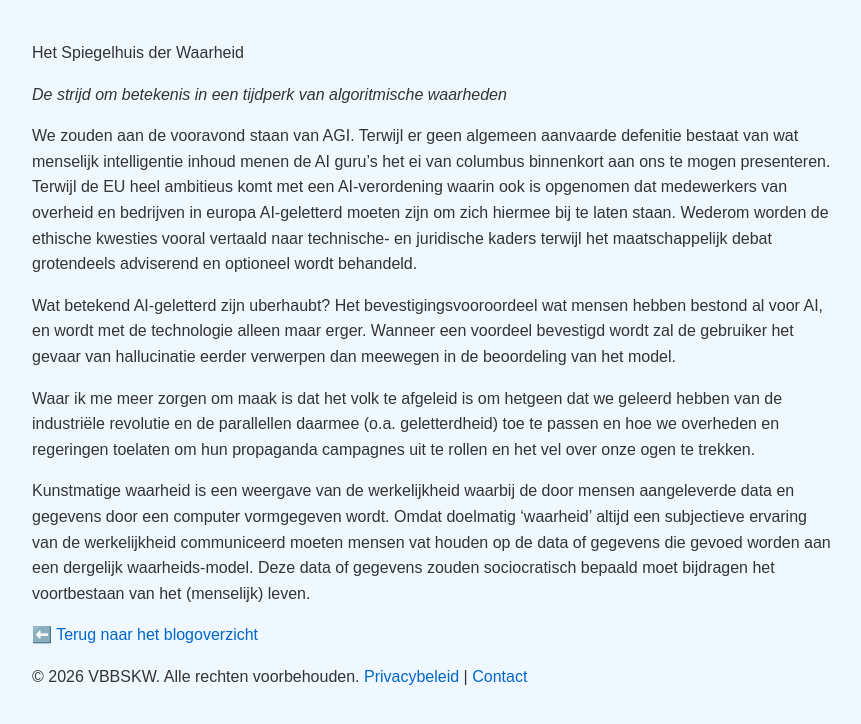
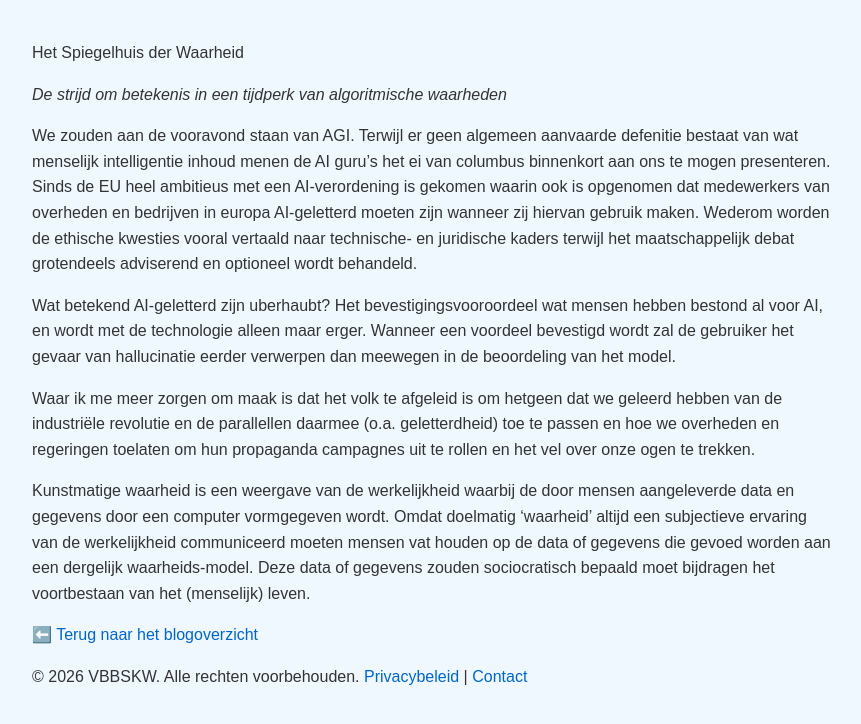
Before and after one commit to Klikblitser/VBBSKW, a Jekyll site: the page built from _posts2/2026-03-05-Het Spiegelhuis der Waarheid.md, in a window 1280 px wide. Shown: the top 724 px of the page, without its empty margins (208-1069 px from the left). Built offline with Jekyll 4.4.1, drawn with Linux system fonts in a browser that asks for light colours.

Commit message:
nieuwe post

```diff
--- a/_posts2/2026-03-05-Het Spiegelhuis der Waarheid.md
+++ b/_posts2/2026-03-05-Het Spiegelhuis der Waarheid.md
@@ -20,7 +20,7 @@ Het Spiegelhuis der Waarheid
 
 
 
-We zouden aan de vooravond staan van AGI. Terwijl er geen algemeen aanvaarde defenitie bestaat van wat menselijk intelligentie inhoud menen de AI guru's het ei van columbus binnenkort aan ons te mogen presenteren. Terwijl de EU heel ambitieus komt met een AI-verordening waarin ook is opgenomen dat medewerkers van overheid en bedrijven in europa AI-geletterd moeten zijn om zich hiermee bij te laten staan. Wederom worden de ethische kwesties vooral vertaald naar technische- en juridische kaders terwijl het maatschappelijk debat grotendeels adviserend en optioneel wordt behandeld.
+We zouden aan de vooravond staan van AGI. Terwijl er geen algemeen aanvaarde defenitie bestaat van wat menselijk intelligentie inhoud menen de AI guru's het ei van columbus binnenkort aan ons te mogen presenteren. Sinds de EU heel ambitieus met een AI-verordening is gekomen waarin ook is opgenomen dat medewerkers van overheden en bedrijven in europa AI-geletterd moeten zijn wanneer zij hiervan gebruik maken. Wederom worden de ethische kwesties vooral vertaald naar technische- en juridische kaders terwijl het maatschappelijk debat grotendeels adviserend en optioneel wordt behandeld.
 
 
 
```
